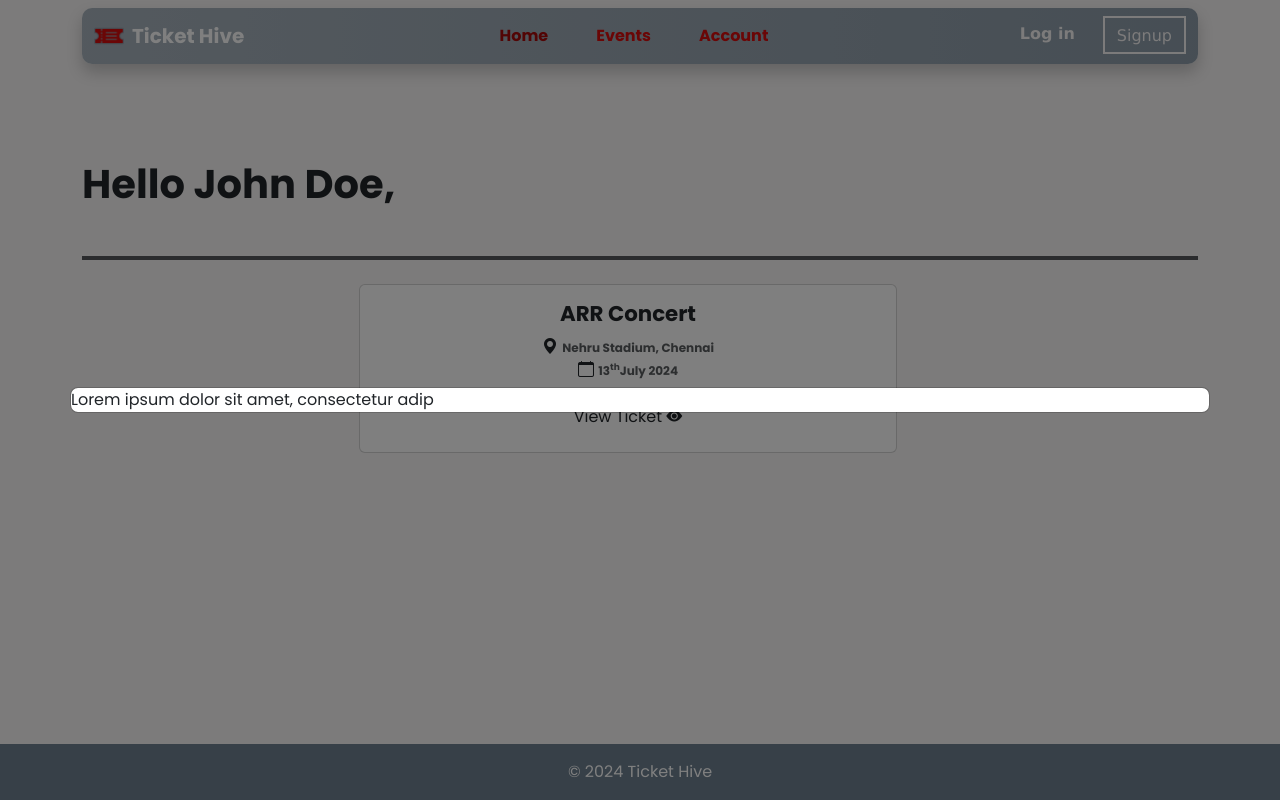
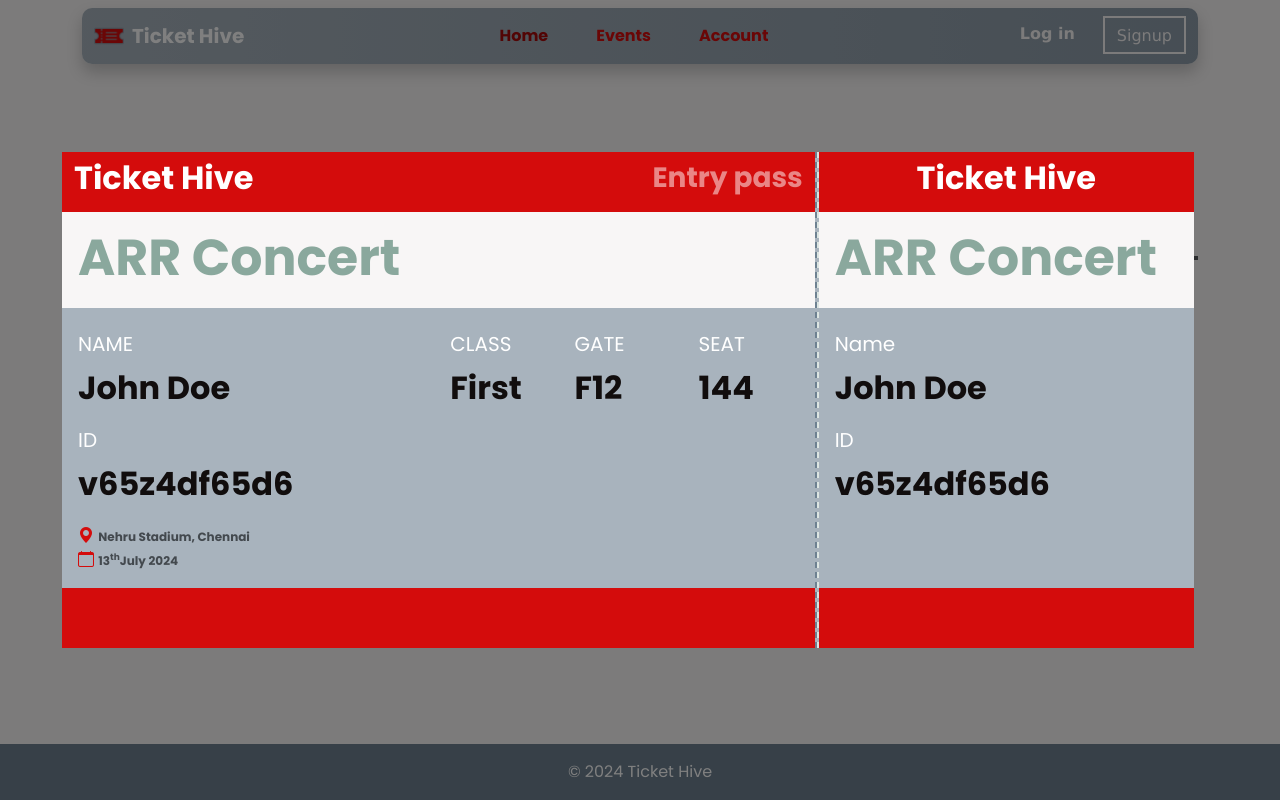
Before and after one commit to santhosh-vairamuthu/tickethive-dapp, a React (Create React App) app: page / in a window 1280 px wide. Both pictures are taken after a click on the button "View Ticket". Built offline with nearby package versions, Linux system fonts and the light colour scheme; a web font is replaced by a local one.

Commit message:
started account commpleted

```diff
--- a/src/Account.js
+++ b/src/Account.js
@@ -8,12 +8,12 @@ const Account = () => {
                 <hr className="border border-dark border-2 opacity-75 mt-5"></hr>
                 <div className="container p-2 row">
                     <div className="col">
-                        <div className="card text-center" style={{width : "50%", marginLeft : "25%"}}>
+                        <div className="card text-center eventsList" style={{width : "50%", marginLeft : "25%"}}>
                             <div className="card-body">
                                 <h5 className="card-title">ARR Concert</h5>
                                 <p className="card-text" style={{marginBottom : "-0.2%"}}><i class="bi bi-geo-alt-fill"></i> <small className="text-body-secondary fw-bolder"> Nehru Stadium, Chennai</small></p>
                                 <p className="card-text"><i class="bi bi-calendar"></i> <small className="text-body-secondary fw-bolder"> 13<sup>th</sup>July 2024</small></p>
-                                <button type="button" className="btn" data-bs-toggle="modal" data-bs-target="#ticketModal">View Ticket <i class="bi bi-eye-fill"></i></button>
+                                <button type="button" className="btn fw-semibold" data-bs-toggle="modal" data-bs-target="#ticketModal">View Ticket <i class="bi bi-eye-fill"></i></button>
                             </div>
                         </div>
                     </div>
@@ -25,11 +25,68 @@ const Account = () => {
 
 
 
-            <div className="modal fade" id="ticketModal" tabindex="-1" aria-labelledby="ticketModalLabel" aria-hidden="true">
+            <div className="modal fade" id="ticketModal" tabindex="-1" ariaLabelledby="ticketModalLabel" aria-hidden="true">
                 <div className="modal-dialog modal-dialog-centered modal-xl">
-                    <div className="modal-content">
-                        <div className="box">
-                            Lorem ipsum dolor sit amet, consectetur adip
+                    <div className="modal-content ">
+                        <div className="container px-1 row">
+                            <div className="container col-8 left p-0">
+                                <div className="container modalBand d-flex">
+                                    <h2 className="fs-2 text-white fw-bold">Ticket Hive</h2>
+                                    <h2 className="fs-3 ms-auto text-white-50">Entry pass</h2>
+                                </div>
+                                <div className="container modalBody p-0">
+                                    <h2 className="p-3">ARR Concert</h2>
+                                    <div className="container-flex row p-3">
+                                        <div className="col-6">
+                                            <h5 className="fs-5 fw-light text-white">NAME</h5>
+                                            <p className="fs-2 fw-bold">John Doe</p>
+                                        </div>
+                                        <div className="col-2">
+                                            <h5 className="fs-5 fw-light text-white">CLASS</h5>
+                                            <p className="fs-2 fw-bold">First</p>
+                                        </div>
+                                        <div className="col-2">
+                                            <h5 className="fs-5 fw-light text-white">GATE</h5>
+                                            <p className="fs-2 fw-bold">F12</p>
+                                        </div>
+                                        <div className="col-2">
+                                            <h5 className="fs-5 fw-light text-white">SEAT</h5>
+                                            <p className="fs-2 fw-bold">144</p>
+                                        </div>
+                                        <div className="col-6">
+                                            <h5 className="fs-5 fw-lighter text-white">ID</h5>
+                                            <p className="fs-2 fw-bold">v65z4df65d6</p>
+                                        </div>
+                                        <div className="col-12">
+                                            <p className="card-text" style={{marginBottom : "-0.1%"}}><i class="bi bi-geo-alt-fill"></i> <small className="text-body-secondary fw-bolder"> Nehru Stadium, Chennai</small></p>
+                                            <p className="card-text"><i class="bi bi-calendar"></i> <small className="text-body-secondary fw-bolder"> 13<sup>th</sup>July 2024</small></p>
+                                        </div>
+                                    </div>
+                                </div>
+                                <div className="container modalBandB d-flex mb-0">
+                                </div>
+                            </div>
+                            <div className="container col-4 right p-0">
+                                <div className="container modalBand d-flex justify-content-center">
+                                    <h2 className="fs-2  text-white">Ticket Hive</h2>
+                                </div>
+                                <div className="container modalBody p-0">
+                                    <h2 className="p-3">ARR Concert</h2>
+                                    <div className="container-flex  p-3 row">
+                                        <div className="col-12">
+                                            <h5 className="fs-5 fw-lighter text-white">Name</h5>
+                                            <p className="fs-2 fw-bold">John Doe</p>
+                                        </div>
+                                        <div className="col-12">
+                                            <h5 className="fs-5 fw-lighter text-white">ID</h5>
+                                            <p className="fs-2 fw-bold">v65z4df65d6</p>
+                                        </div>
+                                    </div>
+                                </div>
+                                <div className="container modalBandB d-flex mb-0">
+                                </div>
+                            </div>
+
                         </div>
                     </div>
                 </div>
--- a/src/Header.js
+++ b/src/Header.js
@@ -31,7 +31,7 @@ function Header() {
                             <button className="btn login fw-bold">Log in</button>
                         </li>
                         <li className="nav-item">
-                            <button className="btn signup">Signup</button>
+                            <button className="btn signUp">Signup</button>
                         </li>
                     </ul>
                 </div>
--- a/src/index.css
+++ b/src/index.css
@@ -80,10 +80,10 @@ small {font-size: 0.750rem; /* 12px */}
   color: var(--background);
 }
 
-.Header .btn.signup,
-.Header .btn.signup:hover,
-.Header .btn.signup:active,
-.Header .btn.signup:visited{
+.Header .btn.signUp,
+.Header .btn.signUp:hover,
+.Header .btn.signUp:active,
+.Header .btn.signUp:visited{
   font-family:'Lucida Sans', 'Lucida Sans Regular', 'Lucida Grande', 'Lucida Sans Unicode', Geneva, Verdana, sans-serif;
   background-color: transparent;
   border: solid 2px var(--background);
@@ -306,3 +306,83 @@ small {font-size: 0.750rem; /* 12px */}
 .Event .card .btn i{
   color: var(--background);
 }
+
+.Account .eventsList{
+  border-radius: 0%;
+  border: 1px solid var(--accent-dark);
+  background-color: var(--secondary-light);
+  color: var(--accent-dark);
+}
+
+.Account .card .btn{
+  border-radius: 0%;
+  background-color: var(--primary);
+  color: var(--background);
+  border: 2px solid var(--primary-dark);
+}
+
+.Account .card .btn:hover,
+.Account .card .btn:active{
+  background-color: var(--primary-dark);
+}
+
+.Account .card .btn i{
+  color: var(--background);
+}
+
+.Account .card  i{
+  color: var(--primary-dark);
+}
+
+.Account .modal .modal-content{
+  display: flex;
+  flex-direction: column;
+  border: none;
+  border-radius: 0%;
+}
+
+.Account .modal .modal-content{
+  background-color: transparent;
+  height: 100%;
+}
+
+.Account .modal .modal-content .modalBand,
+.Account .modal .modal-content .modalBandB{
+  background-color: var(--primary);
+  height: 3.8rem;
+  align-items: center;
+}
+
+.Account .modal .modal-content .modalBandB{
+  margin-top: auto;
+}
+
+.Account .modal .modal-content .modalBody h2{
+  min-height: 12vh;
+  background-color: var(--background);
+  color: var(--secondary-dark);
+
+}
+
+.Account .modal .modal-content .modalBody p{
+  color: var(--text);
+}
+
+.Account .modal .modal-content .modalBody p i{
+  color: var(--primary);
+}
+
+.Account .modal .modal-content .left{
+  background-color: var(--accent-light);
+  border-right: .18em dashed var(--accent-dark);
+
+}
+.Account .modal .modal-content .right{
+  min-height: 55vh;
+  display: flex;
+  flex-direction: column;
+  background-color: var(--accent-light);
+  border-radius: 2px -2px 2px 2px;
+  border-left: .18em dashed var(--secondary-light);
+
+}
```
